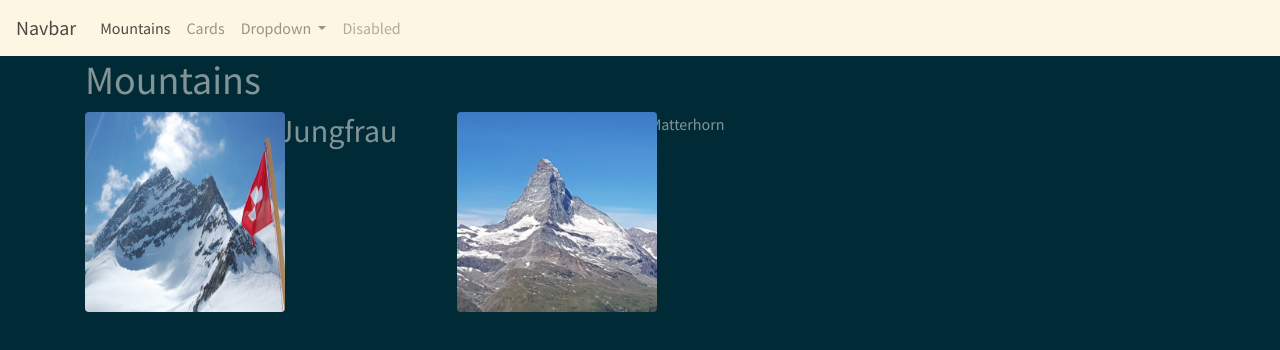
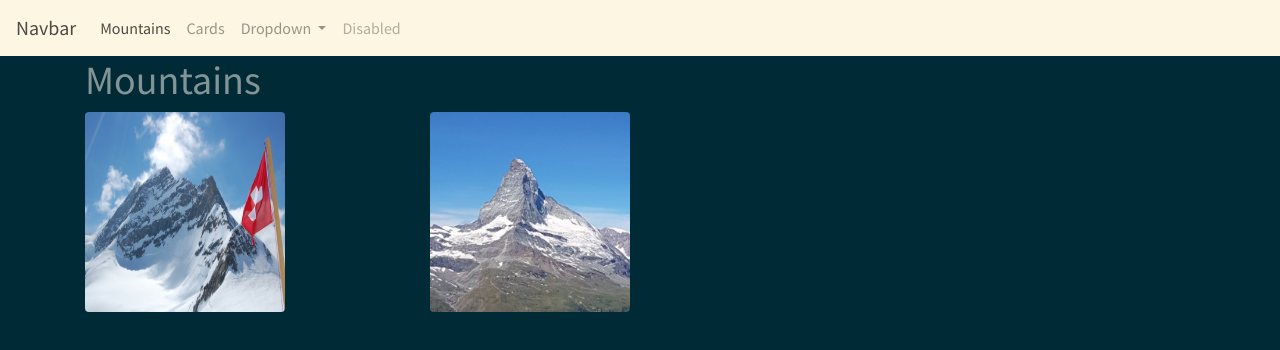
Before and after one commit to EvaKosoczki/MountProject, an Angular app: page /cards in a window 1280 px wide. Shown: the top 350 px of the page. Built offline with nearby package versions, Linux system fonts and the light colour scheme.

Commit message:
cards hover works

```diff
--- a/src/app/pages/cards/cards.component.css
+++ b/src/app/pages/cards/cards.component.css
@@ -1,4 +1,39 @@
 .img {
+  display: block;
   height: 200px;
   width: 200px
 }
+
+.box {
+  position: relative;
+  width: 50%;
+}
+
+.overlay {
+  position: absolute;
+  top: 0;
+  bottom: 0;
+  left: 15px;
+  right: 0;
+  height: 200px;
+  width: 200px;
+  opacity: 0;
+  transition: .5s ease;
+  background-color: rgb(138, 161, 168);
+  border-radius: 5px;
+}
+
+.box:hover .overlay {
+  opacity: 0.5;
+}
+
+h2 {
+  color: #000;
+  font-size: 20px;
+  font-weight: bold;
+  position: absolute;
+  top: 50%;
+  left: 50%;
+  transform: translate(-50%, -50%);
+  -ms-transform: translate(-50%, -50%);
+}
--- a/src/app/pages/cards/cards.component.html
+++ b/src/app/pages/cards/cards.component.html
@@ -4,16 +4,22 @@
       <h1>Mountains</h1>
     </div>
     <div class="d-flex justify-content-between">
-      <div class="col-3 hovereffect"><img
+      <div class="col-3 box"><img
           src="./../../../assets/img/Jungfraujoch-s.jpg" alt="jungfrau"
-          class="rounded img"></div>
-      <div class="overlay">
-        <h2>Jungfrau</h2>
+          class="rounded img">
+        <div class="overlay">
+          <h2>Jungfrau</h2>
+        </div>
       </div>
-      <div class="col-3 hovereffect"><img
+
+      <div class="col-3 box"><img
           src="./../../../assets/img/matterhorn_s.jpg" alt="matterhorn"
-          class="rounded img"></div>
-      <div class="overlay">Matterhorn</div>
+          class="rounded img">
+        <div class="overlay">
+          <h2>Matterhorn</h2>
+        </div>
+      </div>
+
     </div>
   </div>
 </div>
```
